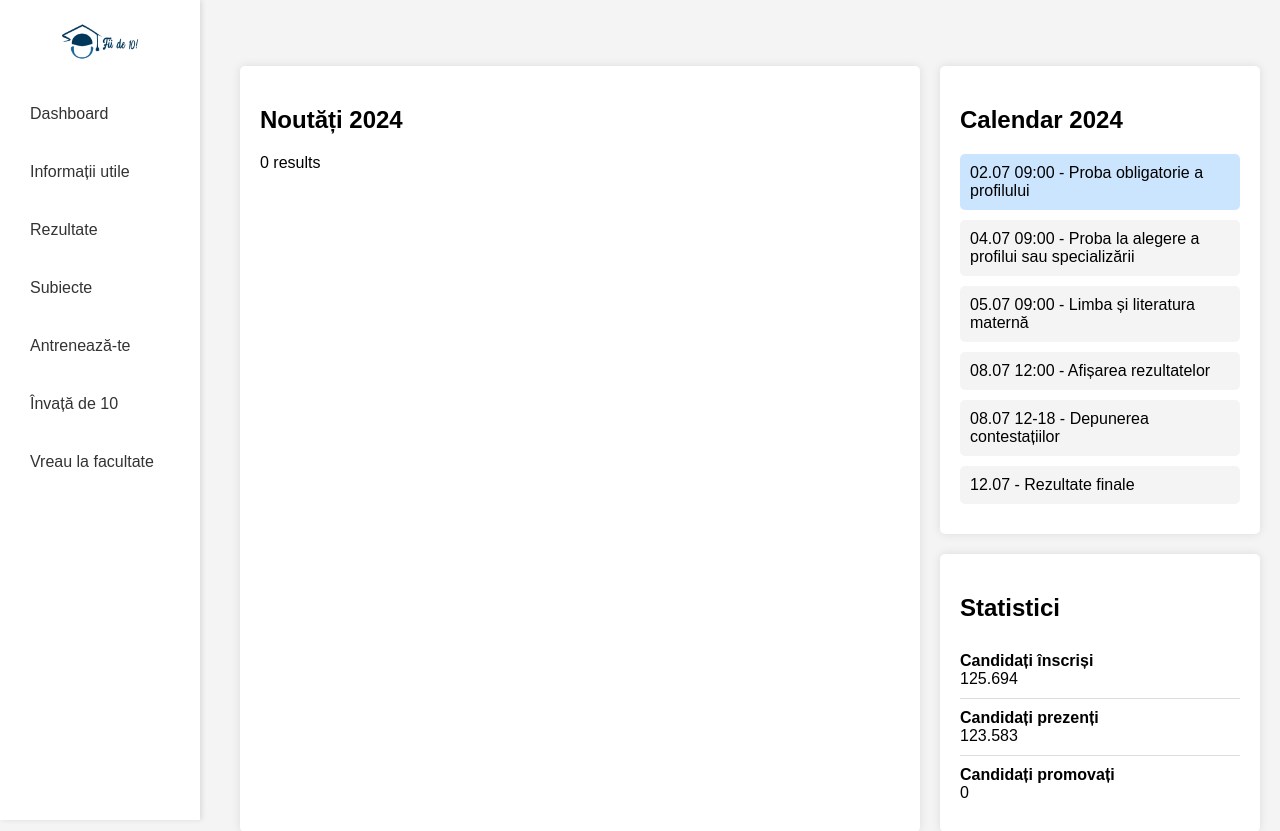
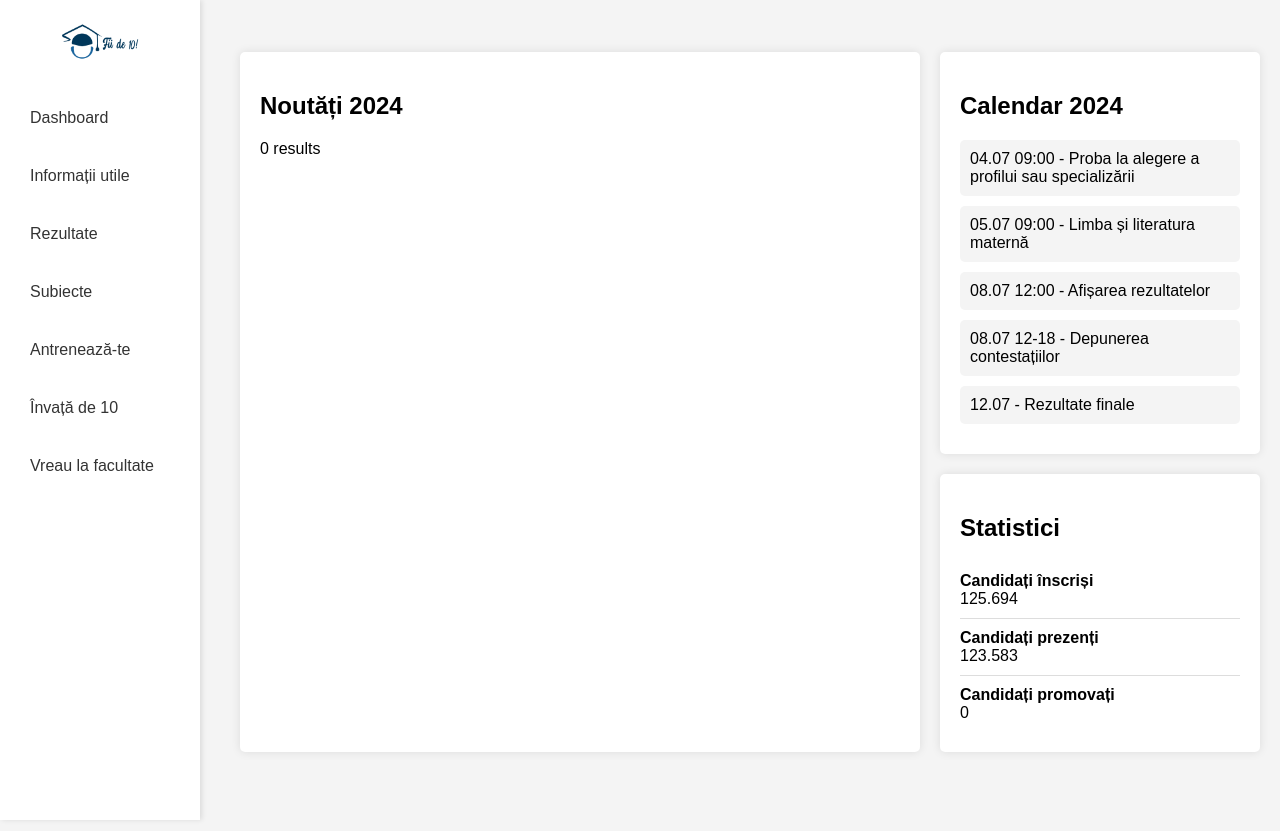
Before and after one commit to ONeduRomania/bac-fiide10, a PHP site: page / in a window 1280 px wide. Shown: the top 831 px of the page. Run offline with PHP 8.4, Linux system fonts and the light colour scheme; data that the repository does not hold is empty.

Commit message:
Update index.php

```diff
--- a/index.php
+++ b/index.php
@@ -1,93 +1,3 @@
-<?php
-//include 'includes/config.php';
-//$conn = get_db_connection($config);
-//
-//$sql = "SELECT title, description, date, time FROM news ORDER BY id DESC";
-//$result = $conn->query($sql);
-//?>
-<!---->
-<!--<!DOCTYPE html>-->
-<!--<html lang="ro">-->
-<!--<head>-->
-<!--    <meta charset="UTF-8">-->
-<!--    <meta name="viewport" content="width=device-width, initial-scale=1.0">-->
-<!--    <title>Bacalaureat de 10!</title>-->
-<!--    <link rel="icon" href="images/favicon.png" type="image/x-icon">-->
-<!--    <link rel="stylesheet" href="css/style.css">-->
-<!--    <script src="js/script.js" defer></script>-->
-<!---->
-<!--    --><?php //include 'includes/sidebar.php'; ?>
-<!---->
-<!--</head>-->
-<!--<body>-->
-<!---->
-<!--<div class="main-content">-->
-<!--    <div class="container">-->
-<!--        <div class="columns">-->
-<!--            <div class="news">-->
-<!--                <h2>Noutăți 2024</h2>-->
-<!--                --><?php
-//                if ($result->num_rows > 0) {
-//                    while($row = $result->fetch_assoc()) {
-//                        echo '<div class="news-item">';
-//                        echo '<div class="news-content">';
-//                        echo '<div class="news-title">' . $row["title"] . '</div>';
-//                        echo '<div class="news-description">' . $row["description"] . '</div>';
-//                        echo '</div>';
-//                        echo '<div class="news-footer">';
-//                        echo '<div class="news-date">' . $row["date"] . ' ' . $row["time"] . '</div>';
-//                        echo '<div class="logo-link">';
-//                        echo '<a href="https://onedu.ro" target="_blank"><img src="https://www.onedu.ro/wp-content/uploads/2023/08/logoCOR.webp" alt="logo_onedu"></a>';
-//                        echo '</div>';
-//                        echo '</div>';
-//                        echo '</div>';
-//
-//                    }
-//                } else {
-//                    echo '0 results';
-//                }
-//                ?>
-<!--            </div>-->
-<!--            <div class="side-column">-->
-<!--                <div class="calendar">-->
-<!--                    <h2>Calendar 2024</h2>-->
-<!--                    <div class="calendar-event" data-date="today">01.07 09:00 - Limba și literatura română</div>-->
-<!--                    <div class="calendar-event">02.07 09:00 - Proba obligatorie a profilului</div>-->
-<!--                    <div class="calendar-event">04.07 09:00 - Proba la alegere a profilui sau specializării</div>-->
-<!--                    <div class="calendar-event">05.07 09:00 - Limba și literatura maternă</div>-->
-<!--                    <div class="calendar-event">08.07 12:00 - Afișarea rezultatelor</div>-->
-<!--                    <div class="calendar-event">08.07 12-18 - Depunerea contestațiilor</div>-->
-<!--                    <div class="calendar-event">12.07 - Rezultate finale</div>-->
-<!--                </div>-->
-<!--                <div class="statistics">-->
-<!--                    <h2>Statistici</h2>-->
-<!--                    <div class="statistic-item">-->
-<!--                        <p>Candidați înscriși</p>-->
-<!--                        134.000-->
-<!--<!--                        <span>134.000</span>-->-->
-<!--                    </div>-->
-<!--                    <div class="statistic-item">-->
-<!--                        <p>Candidați prezenți</p>-->
-<!--                        0-->
-<!--                    </div>-->
-<!--                    <div class="statistic-item">-->
-<!--                        <p>Candidați promovați</p>-->
-<!--                        0-->
-<!--                    </div>-->
-<!--                </div>-->
-<!--            </div>-->
-<!--        </div>-->
-<!--    </div>-->
-<!--</div>-->
-<!--</body>-->
-<!--<footer>-->
-<!--    --><?php
-//    $conn->close();
-//    include 'includes/footer.php';
-//    ?>
-<!--</footer>-->
-<!--</html>-->
-
 <?php
 include 'includes/config.php';
 $conn = get_db_connection($config);
@@ -121,14 +31,12 @@ $result = $conn->query($sql);
                 <?php
                 if ($result->num_rows > 0) {
                     while ($row = $result->fetch_assoc()) {
-                        // Construim date-time-ul știrii
+
                         $news_date_time_str = $row["date"] . ' ' . $row["time"];
                         $news_date_time = DateTime::createFromFormat('j M. H.i', $news_date_time_str);
 
-                        // Obținem date-time-ul curent
                         $current_date_time = new DateTime();
 
-                        // Comparația datei și orei știrii cu data și ora curentă
                         if ($news_date_time <= $current_date_time) {
                             echo '<div class="news-item">';
                             echo '<div class="news-content">';
@@ -153,7 +61,7 @@ $result = $conn->query($sql);
                 <div class="calendar">
                     <h2>Calendar 2024</h2>
 <!--                    <div class="calendar-event" data-date="today">01.07 09:00 - Limba și literatura română</div>-->
-                    <div class="calendar-event" data-date="today">02.07 09:00 - Proba obligatorie a profilului</div>
+<!--                    <div class="calendar-event" data-date="today">02.07 09:00 - Proba obligatorie a profilului</div>-->
                     <div class="calendar-event">04.07 09:00 - Proba la alegere a profilui sau specializării</div>
                     <div class="calendar-event">05.07 09:00 - Limba și literatura maternă</div>
                     <div class="calendar-event">08.07 12:00 - Afișarea rezultatelor</div>
```
